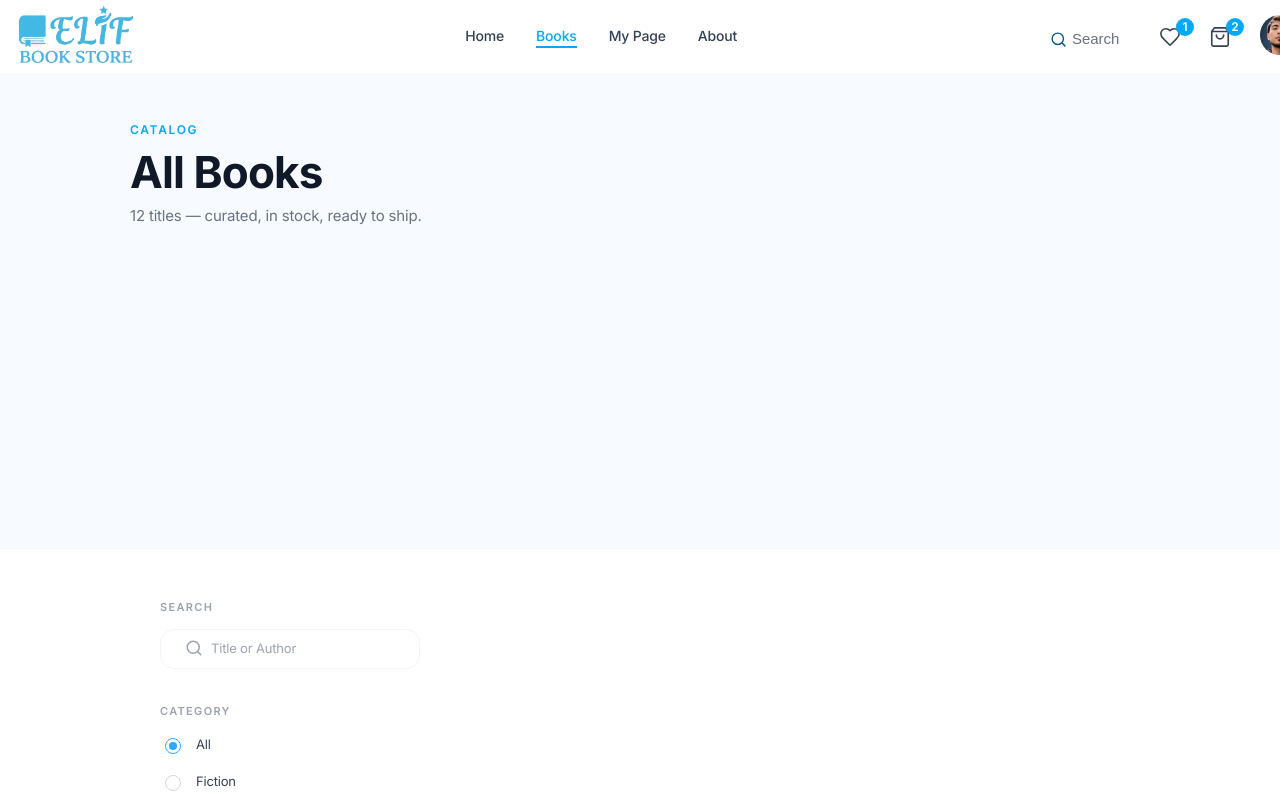
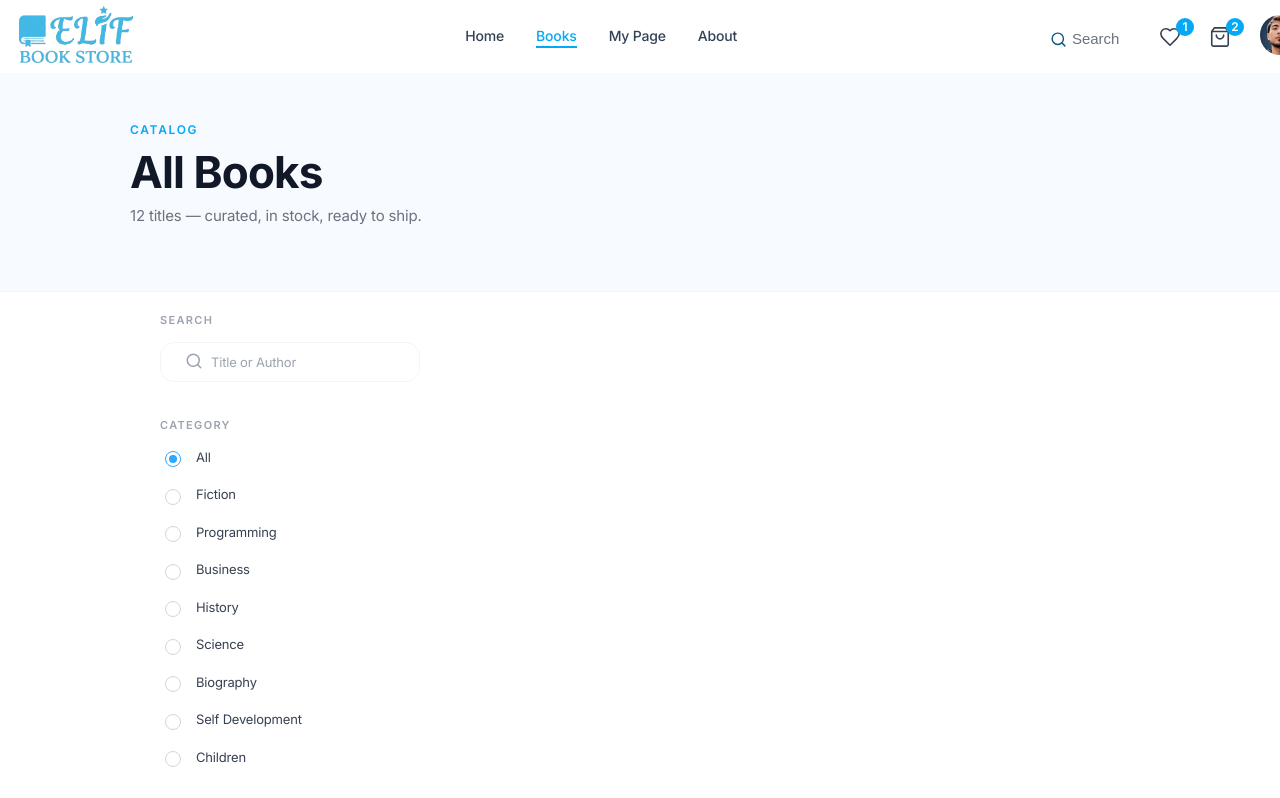
Before and after one commit to kazakov7/BOOK-STORE-REACT, a React (Vite) app: page /books in a window 1280 px wide. Shown: the top 798 px of the page. Built offline with nearby package versions, Linux system fonts and the light colour scheme.

Commit message:
feat: complated wisshlist page publishing

```diff
--- a/src/css/books.css
+++ b/src/css/books.css
@@ -7,20 +7,21 @@
   line-height: var(--lineheight-16_5, 16.5px);
   letter-spacing: var(--letterspacing-1_32, 1.32px);
 }
-.header-section {
+.books-header-section {
   width: 100%;
   height: 219px;
   padding: 48px 110px;
   box-sizing: border-box;
   border-bottom: 1px solid rgba(243, 244, 246, 1);
   background: rgba(247, 251, 255, 1);
-  position: relatives;
+  position: relative;
+  margin-bottom: 20px;
 }
-.header-section .container {
+.books-header-section .container {
   display: flex;
   flex-direction: column;
 }
-.header-section .container span {
+.books-header-section .container span {
   color: var(--kevins-book-storebase44app-Cerulean, rgba(3, 169, 244, 1));
   font-family: "Inter";
   font-style: Semi Bold;
@@ -29,7 +30,7 @@
   line-height: var(--lineheight-18, 18px);
   letter-spacing: var(--letterspacing-1_68, 1.68px);
 }
-.header-section .container strong {
+.books-header-section .container strong {
   color: var(--kevins-book-storebase44app-Ebony, rgba(17, 24, 39, 1));
 
   font-family: var(--fontfamily-Font1, "Inter");
@@ -39,7 +40,7 @@
   line-height: var(--lineheight-66, 66px);
   letter-spacing: var(--letterspacing--0_88, -0.88px);
 }
-.header-section .container p {
+.books-header-section .container p {
   margin: 0;
   color: rgba(107, 114, 128, 1);
   font-family: var(--fontfamily-Font1, "Inter");
@@ -58,7 +59,6 @@
   flex-direction: column;
   justify-content: flex-start;
   align-items: flex-start;
-  padding-top: 50px;
   float: left;
   position: sticky;
   top: 20px;
@@ -371,7 +371,7 @@
   margin-right: 150px;
   margin-bottom: 100px;
   width: 950px;
-  padding-top: 40px;
+
   display: flex;
   flex-direction: column;
   justify-content: flex-start;
--- a/src/pages/books/header.tsx
+++ b/src/pages/books/header.tsx
@@ -2,7 +2,7 @@ import Container from "../../components/common/container";
 import "../../css/books.css";
 export default function Header() {
   return (
-    <div className="header-section">
+    <div className="books-header-section">
       <Container>
         <span>CATALOG</span>
         <strong>All Books</strong>
--- /dev/null
+++ b/src/pages/wishlist/header.tsx
@@ -0,0 +1,13 @@
+import Container from "../../components/common/container";
+import "../../css/books.css";
+export default function Header() {
+  return (
+    <div className="books-header-section">
+      <Container>
+        <span>SAVED FOR LATER</span>
+        <strong>My wishlist</strong>
+        <p>6 books in you've hearted</p>
+      </Container>
+    </div>
+  );
+}
--- a/src/pages/wishlist/index.tsx
+++ b/src/pages/wishlist/index.tsx
@@ -1,3 +1,11 @@
+import ProfileWishlist from "../myPage/wishlist";
+import Header from "./header";
+
 export default function Wishlist() {
-  return <h1>Wishlist page</h1>;
+  return (
+    <>
+      <Header />
+      <ProfileWishlist />
+    </>
+  );
 }
```
